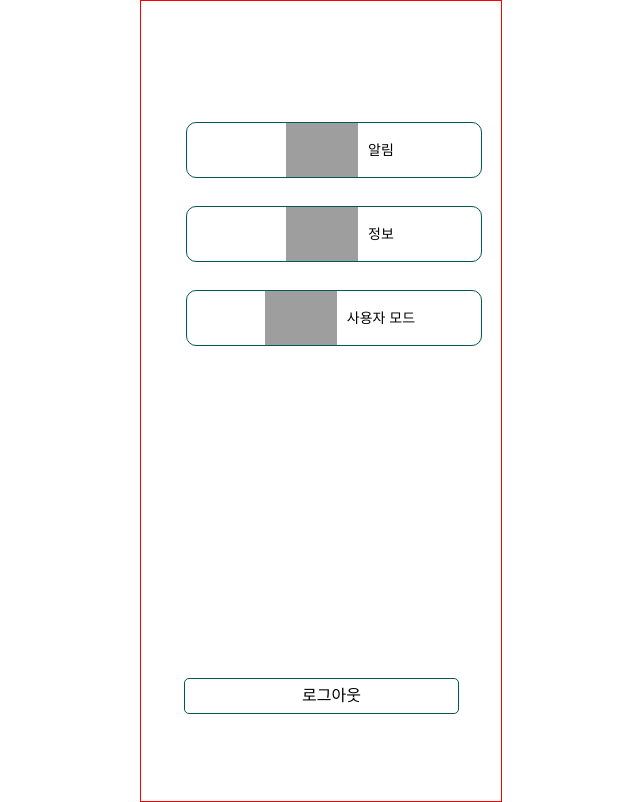
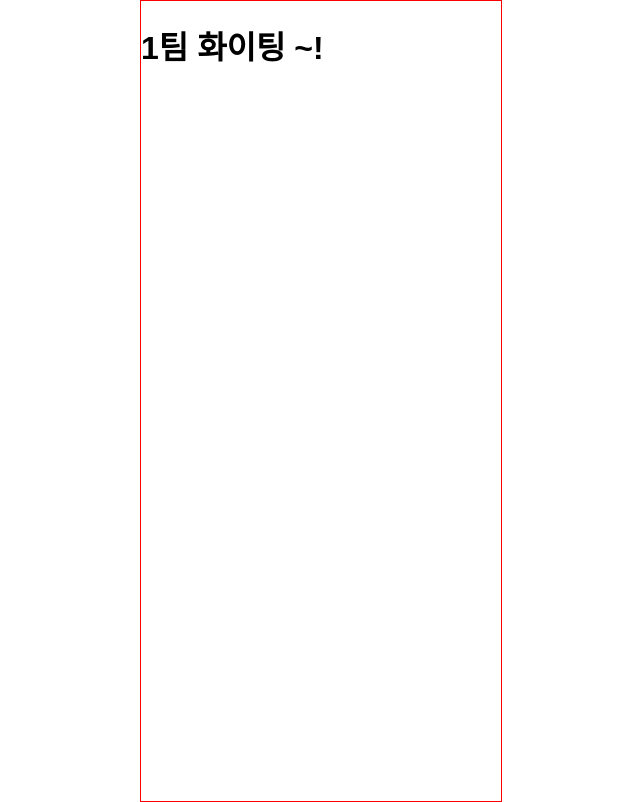
Before and after one commit to 2023-2-WINK-Project-Team1/front-end-mobile, a React (Create React App) app: page / in a window 1280 px wide. Shown: the whole page, without its empty margins (319-959 px from the left). Built offline with nearby package versions, Linux system fonts and the light colour scheme; grey boxes are pictures that could not be loaded.

Commit message:
Update Main.js
Update: Main.js

```diff
--- a/src/pages/Main.js
+++ b/src/pages/Main.js
@@ -1,99 +1,7 @@
-import React from 'react';
-
 function Main() {
-  const imageMarginLeft = '12px';
-
   return (
-    <div className="main-container">
-      <div
-        className="box"
-        style={{
-          top: '121px',
-          left: '45px',
-          display: 'flex',
-          alignItems: 'center',
-          flexDirection: 'row',
-        }}
-      >
-        <img
-          src="/images/bell.png"
-          alt="알림"
-          style={{
-            marginRight: '10px',
-            marginLeft: imageMarginLeft,
-            lineHeight: '2',
-          }}
-        />
-        <p className="text" style={{ fontSize: '14px', lineHeight: '2' }}>
-          알림
-        </p>
-      </div>
-
-      {/* 두 번째 박스 */}
-      <div
-        className="box"
-        style={{
-          top: '205px',
-          left: '45px',
-          display: 'flex',
-          alignItems: 'center',
-          flexDirection: 'row',
-        }}
-      >
-        <img
-          src="/images/questionmark.png"
-          alt="정보"
-          style={{
-            marginRight: '10px',
-            marginLeft: imageMarginLeft,
-            lineHeight: '1',
-          }}
-        />
-        <p className="text" style={{ fontSize: '14px', lineHeight: '1' }}>
-          정보
-        </p>
-      </div>
-
-      {/* 세 번째 박스 */}
-      <div
-        className="box"
-        style={{
-          top: '289px',
-          left: '45px',
-          display: 'flex',
-          alignItems: 'center',
-          flexDirection: 'row',
-        }}
-      >
-        <img
-          src="/images/people.png"
-          alt="사람"
-          style={{
-            marginRight: '10px',
-            marginLeft: imageMarginLeft,
-            lineHeight: '1',
-          }}
-        />
-        <p className="text" style={{ fontSize: '14px', lineHeight: '1' }}>
-          사용자 모드
-        </p>
-      </div>
-
-      {/* 네 번째 박스 */}
-      <div
-        className="box"
-        style={{
-          top: '677px',
-          left: '43px',
-        }}
-      >
-        <p
-          className="text"
-          style={{ fontSize: '16px', marginLeft: '20px', lineHeight: '1' }}
-        >
-          로그아웃
-        </p>
-      </div>
+    <div>
+      <h1>1팀 화이팅 ~!</h1>
     </div>
   );
 }
```
